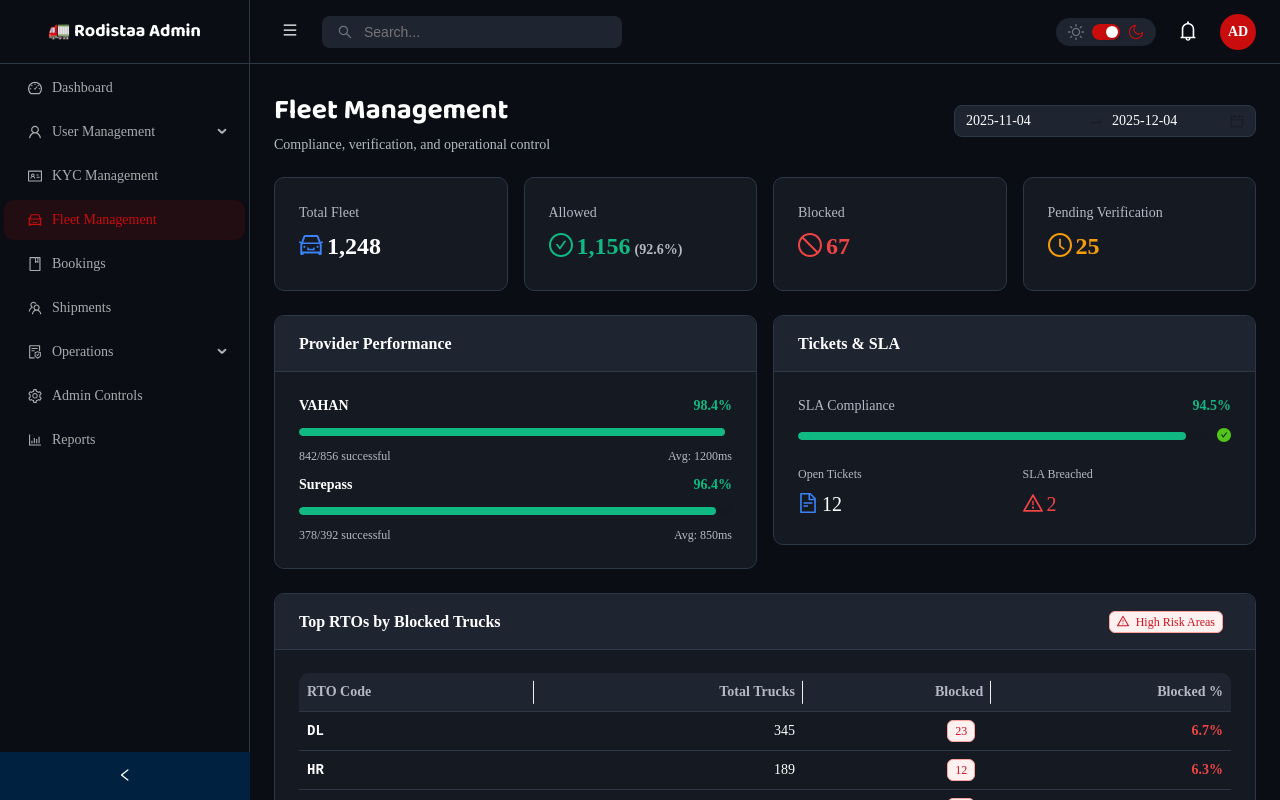
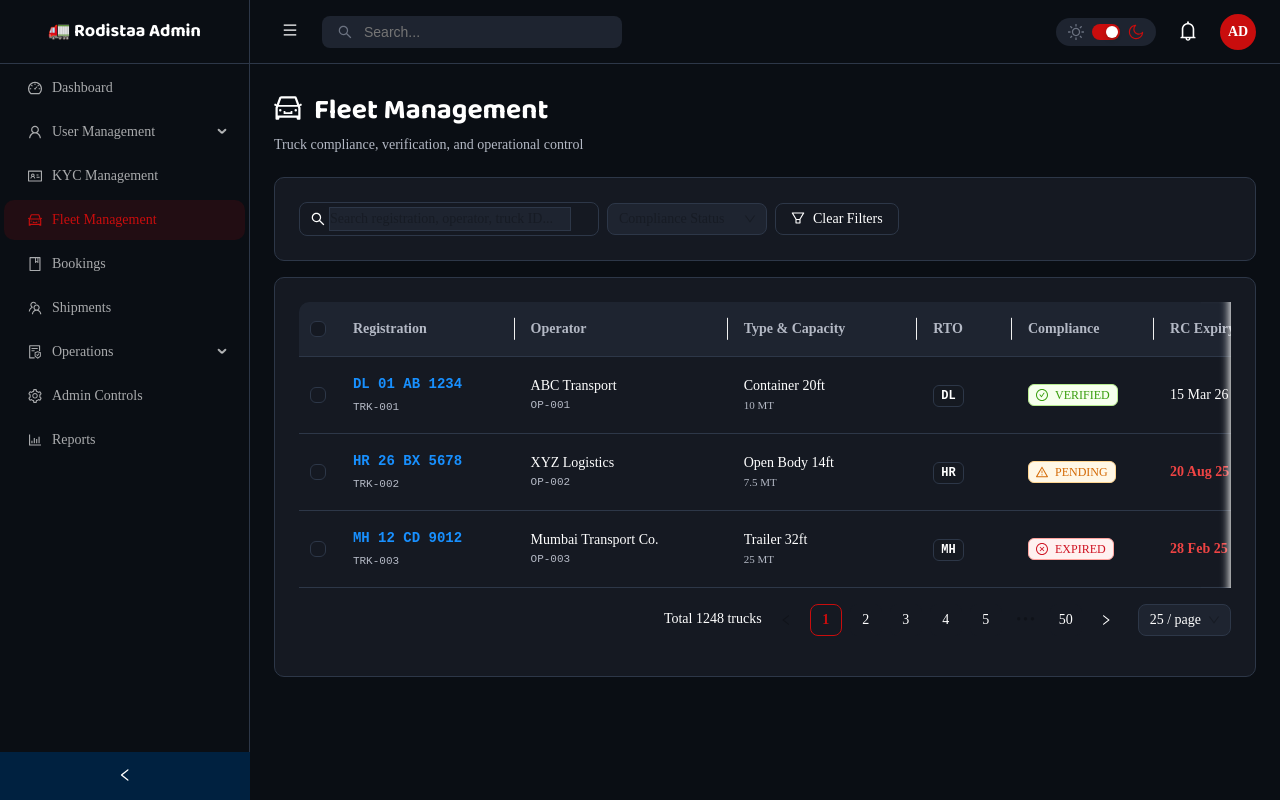
Before and after one commit to RodistaaApps/Rodistaa-V2, a Next.js app in the folder packages/portal/: page /admin/fleet in a window 1280 px wide. Shown: the top 800 px of the page. Built offline with nearby package versions, Linux system fonts and the light colour scheme.

Commit message:
feat: Replace Fleet Analytics with Trucks List - Show individual truck details like Bookings page

```diff
--- a/packages/portal/src/pages/admin/fleet/index.tsx
+++ b/packages/portal/src/pages/admin/fleet/index.tsx
@@ -1,40 +1,69 @@
 /**
- * Fleet Management Dashboard
+ * Fleet Management - Trucks List
  *
- * Main landing page for fleet management showing:
- * - Fleet health KPIs (total, allowed, blocked, pending)
- * - Provider performance metrics
- * - Ticket SLA status
- * - Top RTOs by blocked count
- * - Recent activity feed
- * - Date range selector for analytics
+ * List of all trucks with compliance status, operator info, and actions.
+ * Similar structure to Bookings page.
  */
 
 import { useState, useEffect } from 'react';
-import { Card, Row, Col, Statistic, Progress, Table, Tag, Space, DatePicker, Select } from 'antd';
 import {
+  Table,
+  Card,
+  Input,
+  Select,
+  Button,
+  Tag,
+  Space,
+  Badge,
+  Tooltip,
+  message,
+} from 'antd';
+import {
+  SearchOutlined,
+  FilterOutlined,
   CarOutlined,
   CheckCircleOutlined,
-  StopOutlined,
-  ClockCircleOutlined,
-  FileTextOutlined,
+  CloseCircleOutlined,
   WarningOutlined,
-  RiseOutlined,
-  FallOutlined,
+  DownloadOutlined,
 } from '@ant-design/icons';
 import { AdminLayout } from '@/components/Layout/AdminLayout';
 import { useTheme } from '@/contexts/ThemeContext';
-import type { FleetKPIs, ProviderStats, RTOStats } from '@/modules/fleet/types';
 import dayjs from 'dayjs';
+import relativeTime from 'dayjs/plugin/relativeTime';
 
-const FleetDashboard: React.FC = () => {
+dayjs.extend(relativeTime);
+
+interface Truck {
+  id: string;
+  registration: string;
+  operator_id: string;
+  operator_name: string;
+  truck_type: string;
+  capacity_mt: number;
+  rto_code: string;
+  rc_expiry: string;
+  insurance_expiry: string;
+  permit_expiry: string;
+  fitness_expiry: string;
+  compliance_status: 'verified' | 'pending' | 'expired' | 'blocked';
+  last_trip_date: string | null;
+  total_trips: number;
+  created_at: string;
+}
+
+const TrucksListPage: React.FC = () => {
   const { theme, toggleTheme } = useTheme();
   const [loading, setLoading] = useState(false);
-  const [kpis, setKPIs] = useState<FleetKPIs | null>(null);
-  const [dateRange, setDateRange] = useState<[dayjs.Dayjs, dayjs.Dayjs]>([
-    dayjs().subtract(30, 'days'),
-    dayjs(),
-  ]);
+  const [trucks, setTrucks] = useState<Truck[]>([]);
+  const [total, setTotal] = useState(0);
+  const [selectedRowKeys, setSelectedRowKeys] = useState<string[]>([]);
+  const [filters, setFilters] = useState({
+    page: 1,
+    limit: 25,
+    status: undefined as string | undefined,
+    search: '',
+  });
 
   const isDark = theme === 'dark';
   const bgPrimary = isDark ? '#0A0E14' : '#F9FAFB';
@@ -44,100 +73,219 @@ const FleetDashboard: React.FC = () => {
   const border = isDark ? '#2D3748' : '#E5E7EB';
 
   useEffect(() => {
-    fetchDashboardData();
-  }, [dateRange]);
+    fetchTrucks();
+  }, [filters]);
 
-  const fetchDashboardData = async () => {
+  const fetchTrucks = async () => {
     setLoading(true);
     try {
-      // TODO: Fetch from /admin/analytics/dashboard
-      await new Promise(resolve => setTimeout(resolve, 800));
+      await new Promise(resolve => setTimeout(resolve, 500));
 
-      const mockKPIs: FleetKPIs = {
-        totalTrucks: 1248,
-        allowedTrucks: 1156,
-        blockedTrucks: 67,
-        pendingVerifications: 25,
-        allowedRatio: 92.6,
-        providerSuccessRate: 97.8,
-        avgVerificationTime: 45, // minutes
-        ticketsSLACompliance: 94.5,
-      };
+      const mockTrucks: Truck[] = [
+        {
+          id: 'TRK-001',
+          registration: 'DL 01 AB 1234',
+          operator_id: 'OP-001',
+          operator_name: 'ABC Transport',
+          truck_type: 'Container 20ft',
+          capacity_mt: 10,
+          rto_code: 'DL',
+          rc_expiry: '2026-03-15',
+          insurance_expiry: '2025-06-30',
+          permit_expiry: '2025-12-31',
+          fitness_expiry: '2026-01-20',
+          compliance_status: 'verified',
+          last_trip_date: '2025-12-04T10:00:00Z',
+          total_trips: 234,
+          created_at: '2023-01-15T08:00:00Z',
+        },
+        {
+          id: 'TRK-002',
+          registration: 'HR 26 BX 5678',
+          operator_id: 'OP-002',
+          operator_name: 'XYZ Logistics',
+          truck_type: 'Open Body 14ft',
+          capacity_mt: 7.5,
+          rto_code: 'HR',
+          rc_expiry: '2025-08-20',
+          insurance_expiry: '2025-05-10',
+          permit_expiry: '2025-11-30',
+          fitness_expiry: '2025-09-15',
+          compliance_status: 'pending',
+          last_trip_date: '2025-11-28T14:30:00Z',
+          total_trips: 156,
+          created_at: '2023-06-20T10:00:00Z',
+        },
+        {
+          id: 'TRK-003',
+          registration: 'MH 12 CD 9012',
+          operator_id: 'OP-003',
+          operator_name: 'Mumbai Transport Co.',
+          truck_type: 'Trailer 32ft',
+          capacity_mt: 25,
+          rto_code: 'MH',
+          rc_expiry: '2025-02-28',
+          insurance_expiry: '2024-12-15',
+          permit_expiry: '2025-03-31',
+          fitness_expiry: '2025-04-10',
+          compliance_status: 'expired',
+          last_trip_date: '2025-11-15T16:00:00Z',
+          total_trips: 89,
+          created_at: '2024-02-10T12:00:00Z',
+        },
+      ];
 
-      setKPIs(mockKPIs);
+      setTrucks(mockTrucks);
+      setTotal(1248);
     } catch (error) {
-      console.error('Failed to fetch dashboard data:', error);
+      console.error('Failed to fetch trucks:', error);
+      message.error('Failed to load trucks');
     } finally {
       setLoading(false);
     }
   };
 
-  if (!kpis) {
-    return (
-      <AdminLayout theme={theme} toggleTheme={toggleTheme}>
-        <div style={{ padding: '24px', background: bgPrimary, minHeight: '100vh' }}>
-          <div style={{ color: textPrimary }}>Loading dashboard...</div>
-        </div>
-      </AdminLayout>
-    );
-  }
+  const getComplianceColor = (status: string) => {
+    const colors = {
+      verified: 'green',
+      pending: 'orange',
+      expired: 'red',
+      blocked: 'volcano',
+    };
+    return colors[status as keyof typeof colors] || 'default';
+  };
 
-  // Provider stats mock data
-  const providerStats: ProviderStats[] = [
-    { provider: 'VAHAN', totalRequests: 856, successCount: 842, failureCount: 14, successRate: 98.4, avgLatency: 1200, lastFailure: null },
-    { provider: 'Surepass', totalRequests: 392, successCount: 378, failureCount: 14, successRate: 96.4, avgLatency: 850, lastFailure: '2025-12-04T15:30:00Z' },
-  ];
-
-  // Top RTOs by blocked count
-  const topRTOs: RTOStats[] = [
-    { rto_code: 'DL', total_trucks: 345, blocked_trucks: 23, blocked_ratio: 6.7 },
-    { rto_code: 'HR', total_trucks: 189, blocked_trucks: 12, blocked_ratio: 6.3 },
-    { rto_code: 'UP', total_trucks: 267, blocked_trucks: 15, blocked_ratio: 5.6 },
-    { rto_code: 'PB', total_trucks: 123, blocked_trucks: 6, blocked_ratio: 4.9 },
-    { rto_code: 'RJ', total_trucks: 98, blocked_trucks: 4, blocked_ratio: 4.1 },
-  ];
-
-  const rtoColumns = [
+  const columns = [
     {
-      title: 'RTO Code',
-      dataIndex: 'rto_code',
-      key: 'rto_code',
-      render: (code: string) => (
-        <span style={{ fontFamily: 'monospace', fontWeight: 600, color: textPrimary }}>
-          {code}
+      title: 'Registration',
+      dataIndex: 'registration',
+      key: 'registration',
+      width: 150,
+      fixed: 'left' as const,
+      render: (reg: string, record: Truck) => (
+        <Space direction="vertical" size={0}>
+          <a style={{ fontFamily: 'monospace', fontWeight: 600, color: '#1890ff' }}>
+            {reg}
+          </a>
+          <span style={{ fontSize: '11px', color: textSecondary, fontFamily: 'monospace' }}>
+            {record.id}
           </span>
+        </Space>
       ),
     },
     {
-      title: 'Total Trucks',
-      dataIndex: 'total_trucks',
-      key: 'total_trucks',
-      align: 'right' as const,
-      render: (count: number) => (
-        <span style={{ color: textPrimary }}>{count}</span>
+      title: 'Operator',
+      key: 'operator',
+      width: 180,
+      render: (_: any, record: Truck) => (
+        <div>
+          <div style={{ color: textPrimary, fontWeight: 500 }}>{record.operator_name}</div>
+          <div style={{ fontSize: '11px', color: textSecondary, fontFamily: 'monospace' }}>
+            {record.operator_id}
+          </div>
+        </div>
       ),
     },
     {
-      title: 'Blocked',
-      dataIndex: 'blocked_trucks',
-      key: 'blocked_trucks',
-      align: 'right' as const,
-      render: (count: number) => (
-        <Tag color="red">{count}</Tag>
+      title: 'Type & Capacity',
+      key: 'type',
+      width: 160,
+      render: (_: any, record: Truck) => (
+        <div>
+          <div style={{ color: textPrimary }}>{record.truck_type}</div>
+          <div style={{ fontSize: '11px', color: textSecondary }}>
+            {record.capacity_mt} MT
+          </div>
+        </div>
       ),
     },
     {
-      title: 'Blocked %',
-      dataIndex: 'blocked_ratio',
-      key: 'blocked_ratio',
+      title: 'RTO',
+      dataIndex: 'rto_code',
+      key: 'rto_code',
+      width: 80,
+      render: (code: string) => (
+        <Tag style={{ fontFamily: 'monospace', fontWeight: 600 }}>{code}</Tag>
+      ),
+    },
+    {
+      title: 'Compliance',
+      dataIndex: 'compliance_status',
+      key: 'compliance_status',
+      width: 120,
+      render: (status: string) => (
+        <Tag color={getComplianceColor(status)} icon={
+          status === 'verified' ? <CheckCircleOutlined /> :
+          status === 'expired' ? <CloseCircleOutlined /> :
+          <WarningOutlined />
+        }>
+          {status.toUpperCase()}
+        </Tag>
+      ),
+    },
+    {
+      title: 'RC Expiry',
+      dataIndex: 'rc_expiry',
+      key: 'rc_expiry',
+      width: 120,
+      render: (date: string) => {
+        const isExpiringSoon = dayjs(date).diff(dayjs(), 'day') < 30;
+        const isExpired = dayjs(date).isBefore(dayjs());
+        return (
+          <Tooltip title={dayjs(date).format('DD MMM YYYY')}>
+            <span style={{
+              color: isExpired ? '#EF4444' : isExpiringSoon ? '#F59E0B' : textPrimary,
+              fontWeight: isExpired || isExpiringSoon ? 600 : 400,
+            }}>
+              {dayjs(date).format('DD MMM YY')}
+            </span>
+          </Tooltip>
+        );
+      },
+    },
+    {
+      title: 'Insurance',
+      dataIndex: 'insurance_expiry',
+      key: 'insurance_expiry',
+      width: 120,
+      render: (date: string) => {
+        const isExpiringSoon = dayjs(date).diff(dayjs(), 'day') < 30;
+        const isExpired = dayjs(date).isBefore(dayjs());
+        return (
+          <Tooltip title={dayjs(date).format('DD MMM YYYY')}>
+            <span style={{
+              color: isExpired ? '#EF4444' : isExpiringSoon ? '#F59E0B' : textPrimary,
+              fontWeight: isExpired || isExpiringSoon ? 600 : 400,
+            }}>
+              {dayjs(date).format('DD MMM YY')}
+            </span>
+          </Tooltip>
+        );
+      },
+    },
+    {
+      title: 'Total Trips',
+      dataIndex: 'total_trips',
+      key: 'total_trips',
+      width: 100,
       align: 'right' as const,
-      render: (ratio: number) => (
-        <span style={{
-          color: ratio > 5 ? '#EF4444' : textSecondary,
-          fontWeight: ratio > 5 ? 600 : 400,
-        }}>
-          {ratio.toFixed(1)}%
-        </span>
+      render: (trips: number) => (
+        <span style={{ color: textPrimary, fontWeight: 600 }}>{trips}</span>
+      ),
+    },
+    {
+      title: 'Last Trip',
+      dataIndex: 'last_trip_date',
+      key: 'last_trip_date',
+      width: 120,
+      render: (date: string | null) => (
+        date ? (
+          <Tooltip title={dayjs(date).format('DD MMM YYYY, HH:mm')}>
+            <span style={{ color: textSecondary }}>{dayjs(date).fromNow()}</span>
+          </Tooltip>
+        ) : (
+          <span style={{ color: textSecondary }}>—</span>
+        )
       ),
     },
   ];
@@ -146,173 +294,98 @@ const FleetDashboard: React.FC = () => {
     <AdminLayout theme={theme} toggleTheme={toggleTheme}>
       <div style={{ padding: '24px', background: bgPrimary, minHeight: '100vh' }}>
         {/* Header */}
-        <div style={{ marginBottom: '24px', display: 'flex', justifyContent: 'space-between', alignItems: 'center' }}>
-          <div>
+        <div style={{ marginBottom: '24px' }}>
           <h1 style={{ fontSize: '28px', fontWeight: 'bold', color: textPrimary, margin: 0 }}>
+            <CarOutlined style={{ marginRight: '12px' }} />
             Fleet Management
           </h1>
           <div style={{ color: textSecondary, fontSize: '14px', marginTop: '4px' }}>
-              Compliance, verification, and operational control
+            Truck compliance, verification, and operational control
           </div>
         </div>
-          <DatePicker.RangePicker
-            value={dateRange}
-            onChange={(dates) => dates && setDateRange(dates as [dayjs.Dayjs, dayjs.Dayjs])}
-            presets={[
-              { label: 'Last 7 Days', value: [dayjs().subtract(7, 'days'), dayjs()] },
-              { label: 'Last 30 Days', value: [dayjs().subtract(30, 'days'), dayjs()] },
-              { label: 'Last 90 Days', value: [dayjs().subtract(90, 'days'), dayjs()] },
+
+        {/* Filters */}
+        <Card style={{ marginBottom: '16px', background: bgCard, border: `1px solid ${border}` }}>
+          <Space wrap>
+            <Input
+              placeholder="Search registration, operator, truck ID..."
+              prefix={<SearchOutlined />}
+              style={{ width: 300 }}
+              value={filters.search}
+              onChange={(e) => setFilters(prev => ({ ...prev, search: e.target.value, page: 1 }))}
+              allowClear
+            />
+            <Select
+              placeholder="Compliance Status"
+              style={{ width: 160 }}
+              allowClear
+              value={filters.status}
+              onChange={(value) => setFilters(prev => ({ ...prev, status: value, page: 1 }))}
+              options={[
+                { label: 'Verified', value: 'verified' },
+                { label: 'Pending', value: 'pending' },
+                { label: 'Expired', value: 'expired' },
+                { label: 'Blocked', value: 'blocked' },
               ]}
             />
+            <Button
+              icon={<FilterOutlined />}
+              onClick={() => setFilters({ page: 1, limit: 25, status: undefined, search: '' })}
+            >
+              Clear Filters
+            </Button>
+          </Space>
+        </Card>
+
+        {/* Bulk Actions */}
+        {selectedRowKeys.length > 0 && (
+          <Card style={{ marginBottom: '16px', background: bgCard, border: `1px solid ${border}` }}>
+            <div style={{ display: 'flex', justifyContent: 'space-between', alignItems: 'center' }}>
+              <Badge count={selectedRowKeys.length} style={{ backgroundColor: '#3B82F6' }}>
+                <span style={{ color: textPrimary, fontWeight: 600, paddingRight: '20px' }}>
+                  Selected
+                </span>
+              </Badge>
+              <Space>
+                <Button icon={<DownloadOutlined />}>Export Selected</Button>
+                <Button onClick={() => setSelectedRowKeys([])}>Clear</Button>
+              </Space>
             </div>
+          </Card>
+        )}
 
-        {/* KPI Cards */}
-        <Row gutter={[16, 16]} style={{ marginBottom: '24px' }}>
-          <Col xs={24} sm={12} md={6}>
+        {/* Trucks Table */}
         <Card style={{ background: bgCard, border: `1px solid ${border}` }}>
-              <Statistic
-                title={<span style={{ color: textSecondary }}>Total Fleet</span>}
-                value={kpis.totalTrucks}
-                prefix={<CarOutlined style={{ color: '#3B82F6' }} />}
-                valueStyle={{ color: textPrimary, fontWeight: 'bold' }}
+          <Table
+            columns={columns}
+            dataSource={trucks}
+            rowKey="id"
+            loading={loading}
+            rowSelection={{
+              selectedRowKeys,
+              onChange: (keys) => setSelectedRowKeys(keys as string[]),
+            }}
+            pagination={{
+              current: filters.page,
+              pageSize: filters.limit,
+              total,
+              showSizeChanger: true,
+              pageSizeOptions: ['10', '25', '50', '100'],
+              showTotal: (total) => `Total ${total} trucks`,
+            }}
+            onChange={(pagination) => {
+              setFilters(prev => ({
+                ...prev,
+                page: pagination.current || 1,
+                limit: pagination.pageSize || 25,
+              }));
+            }}
+            scroll={{ x: 1400 }}
           />
         </Card>
-          </Col>
-          <Col xs={24} sm={12} md={6}>
-            <Card style={{ background: bgCard, border: `1px solid ${border}` }}>
-              <Statistic
-                title={<span style={{ color: textSecondary }}>Allowed</span>}
-                value={kpis.allowedTrucks}
-                prefix={<CheckCircleOutlined style={{ color: '#10B981' }} />}
-                suffix={<span style={{ fontSize: '14px', color: textSecondary }}>({kpis.allowedRatio.toFixed(1)}%)</span>}
-                valueStyle={{ color: '#10B981', fontWeight: 'bold' }}
-              />
-            </Card>
-          </Col>
-          <Col xs={24} sm={12} md={6}>
-            <Card style={{ background: bgCard, border: `1px solid ${border}` }}>
-              <Statistic
-                title={<span style={{ color: textSecondary }}>Blocked</span>}
-                value={kpis.blockedTrucks}
-                prefix={<StopOutlined style={{ color: '#EF4444' }} />}
-                valueStyle={{ color: '#EF4444', fontWeight: 'bold' }}
-              />
-            </Card>
-          </Col>
-          <Col xs={24} sm={12} md={6}>
-            <Card style={{ background: bgCard, border: `1px solid ${border}` }}>
-              <Statistic
-                title={<span style={{ color: textSecondary }}>Pending Verification</span>}
-                value={kpis.pendingVerifications}
-                prefix={<ClockCircleOutlined style={{ color: '#F59E0B' }} />}
-                valueStyle={{ color: '#F59E0B', fontWeight: 'bold' }}
-              />
-            </Card>
-          </Col>
-        </Row>
-
-        {/* Provider Performance & Ticket SLA */}
-        <Row gutter={[16, 16]} style={{ marginBottom: '24px' }}>
-          <Col xs={24} md={12}>
-            <Card
-              title={<span style={{ color: textPrimary }}>Provider Performance</span>}
-              style={{ background: bgCard, border: `1px solid ${border}` }}
-            >
-              <Space direction="vertical" style={{ width: '100%' }}>
-                {providerStats.map(provider => (
-                  <div key={provider.provider}>
-                    <div style={{ display: 'flex', justifyContent: 'space-between', marginBottom: '4px' }}>
-                      <span style={{ color: textPrimary, fontWeight: 600 }}>{provider.provider}</span>
-                      <span style={{ color: provider.successRate >= 95 ? '#10B981' : '#F59E0B', fontWeight: 600 }}>
-                        {provider.successRate.toFixed(1)}%
-                      </span>
-                    </div>
-                    <Progress
-                      percent={provider.successRate}
-                      strokeColor={provider.successRate >= 95 ? '#10B981' : '#F59E0B'}
-                      showInfo={false}
-                    />
-                    <div style={{ display: 'flex', justifyContent: 'space-between', fontSize: '12px', color: textSecondary, marginTop: '4px' }}>
-                      <span>{provider.successCount}/{provider.totalRequests} successful</span>
-                      <span>Avg: {provider.avgLatency}ms</span>
-                    </div>
-                  </div>
-                ))}
-              </Space>
-            </Card>
-          </Col>
-
-          <Col xs={24} md={12}>
-            <Card
-              title={<span style={{ color: textPrimary }}>Tickets & SLA</span>}
-              style={{ background: bgCard, border: `1px solid ${border}` }}
-            >
-              <Space direction="vertical" style={{ width: '100%', gap: '16px' }}>
-                <div>
-                  <div style={{ display: 'flex', justifyContent: 'space-between', marginBottom: '8px' }}>
-                    <span style={{ color: textSecondary }}>SLA Compliance</span>
-                    <span style={{
-                      color: kpis.ticketsSLACompliance >= 90 ? '#10B981' : '#EF4444',
-                      fontWeight: 600,
-                    }}>
-                      {kpis.ticketsSLACompliance.toFixed(1)}%
-                    </span>
-                  </div>
-                  <Progress
-                    percent={kpis.ticketsSLACompliance}
-                    strokeColor={kpis.ticketsSLACompliance >= 90 ? '#10B981' : '#EF4444'}
-                    status={kpis.ticketsSLACompliance >= 90 ? 'success' : 'exception'}
-                  />
-                </div>
-
-                <Row gutter={16}>
-                  <Col span={12}>
-                    <Statistic
-                      title={<span style={{ color: textSecondary, fontSize: '12px' }}>Open Tickets</span>}
-                      value={12}
-                      prefix={<FileTextOutlined style={{ color: '#3B82F6' }} />}
-                      valueStyle={{ color: textPrimary, fontSize: '20px' }}
-                    />
-                  </Col>
-                  <Col span={12}>
-                    <Statistic
-                      title={<span style={{ color: textSecondary, fontSize: '12px' }}>SLA Breached</span>}
-                      value={2}
-                      prefix={<WarningOutlined style={{ color: '#EF4444' }} />}
-                      valueStyle={{ color: '#EF4444', fontSize: '20px' }}
-                    />
-                  </Col>
-                </Row>
-              </Space>
-            </Card>
-          </Col>
-        </Row>
-
-        {/* Top RTOs by Blocked Count */}
-        <Row gutter={[16, 16]}>
-          <Col xs={24}>
-            <Card
-              title={<span style={{ color: textPrimary }}>Top RTOs by Blocked Trucks</span>}
-              style={{ background: bgCard, border: `1px solid ${border}` }}
-              extra={
-                <Tag color="red" icon={<WarningOutlined />}>
-                  High Risk Areas
-                </Tag>
-              }
-            >
-              <Table
-                columns={rtoColumns}
-                dataSource={topRTOs}
-                rowKey="rto_code"
-                pagination={false}
-                size="small"
-              />
-            </Card>
-          </Col>
-        </Row>
       </div>
     </AdminLayout>
   );
 };
 
-export default FleetDashboard;
+export default TrucksListPage;
```
Lines whose indentation alone changed are shown as unchanged.
